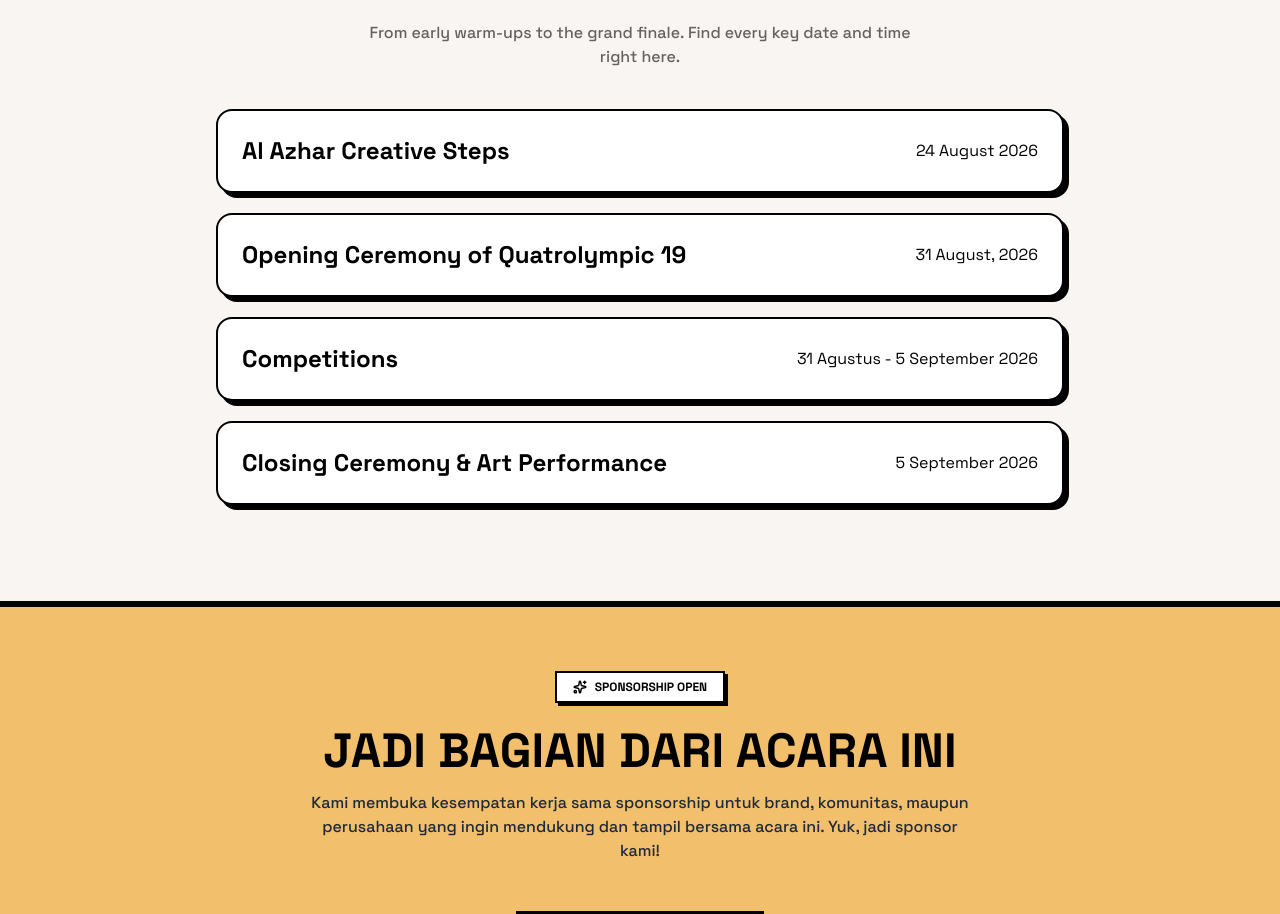
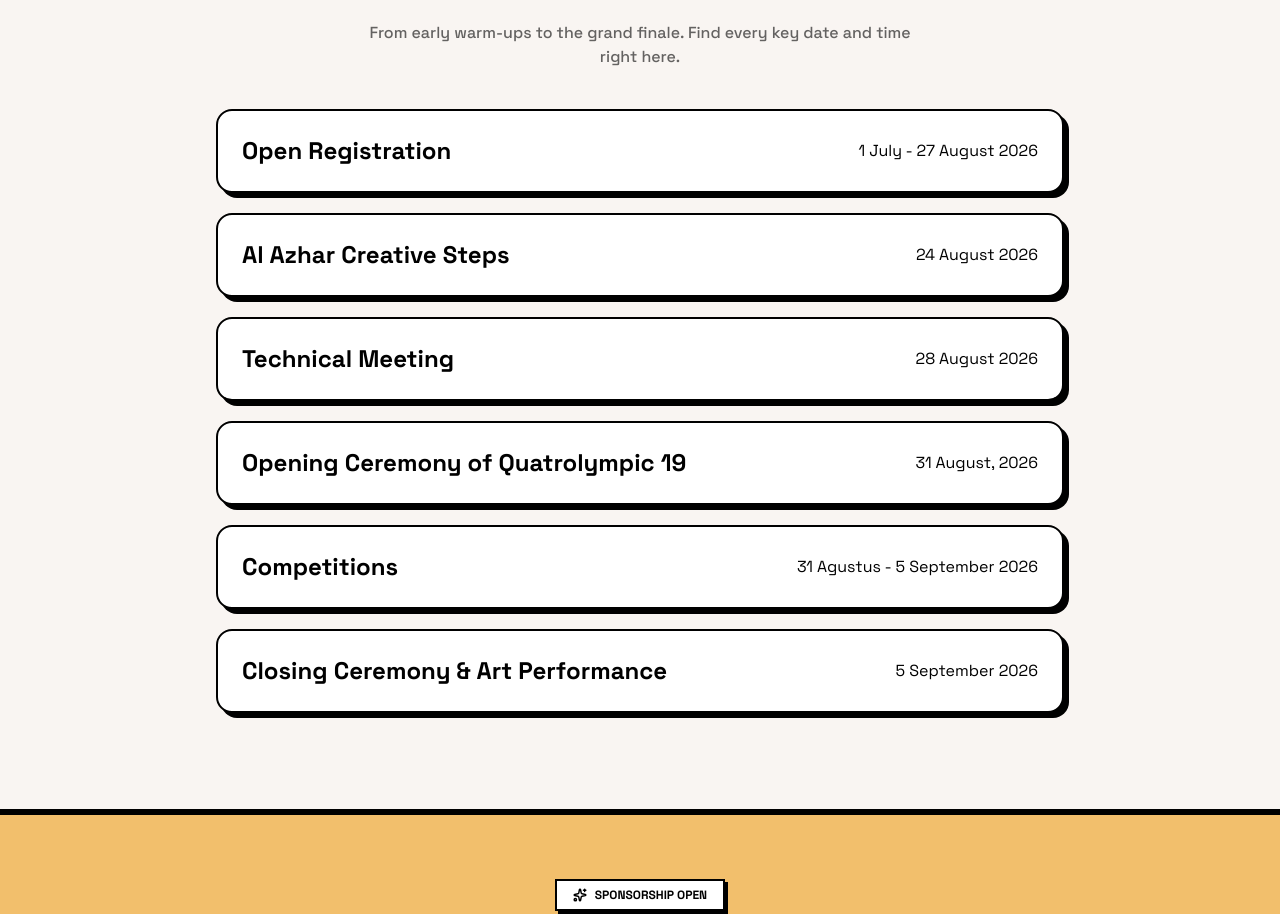
Before and after one commit to byanrkh/quatrolympic, a Next.js app: page / in a window 1280 px wide. Shown: the part 3160-4074 px from the top of the page. Built offline with nearby package versions, Linux system fonts and the light colour scheme.

Commit message:
QUATROLYMPIC

```diff
--- a/src/app/(root)/(home)/Sections/Timeline.tsx
+++ b/src/app/(root)/(home)/Sections/Timeline.tsx
@@ -20,8 +20,16 @@
           </div>
           <div className="space-y-5">
             <div className="p-6 bg-white shadow-[5px_5px_0px_0px_black] border-2 rounded-2xl block md:flex justify-between items-center">
+              <h1 className="font-bold text-2xl">Open Registration</h1>
+              <p>1 July - 27 August 2026</p>
+            </div>
+            <div className="p-6 bg-white shadow-[5px_5px_0px_0px_black] border-2 rounded-2xl block md:flex justify-between items-center">
               <h1 className="font-bold text-2xl">Al Azhar Creative Steps</h1>
               <p>24 August 2026</p>
+            </div>
+            <div className="p-6 bg-white shadow-[5px_5px_0px_0px_black] border-2 rounded-2xl block md:flex justify-between items-center">
+              <h1 className="font-bold text-2xl">Technical Meeting</h1>
+              <p>28 August 2026</p>
             </div>
             <div className="p-6 bg-white shadow-[5px_5px_0px_0px_black] border-2 rounded-2xl block md:flex justify-between items-center">
               <h1 className="font-bold text-2xl">
```
